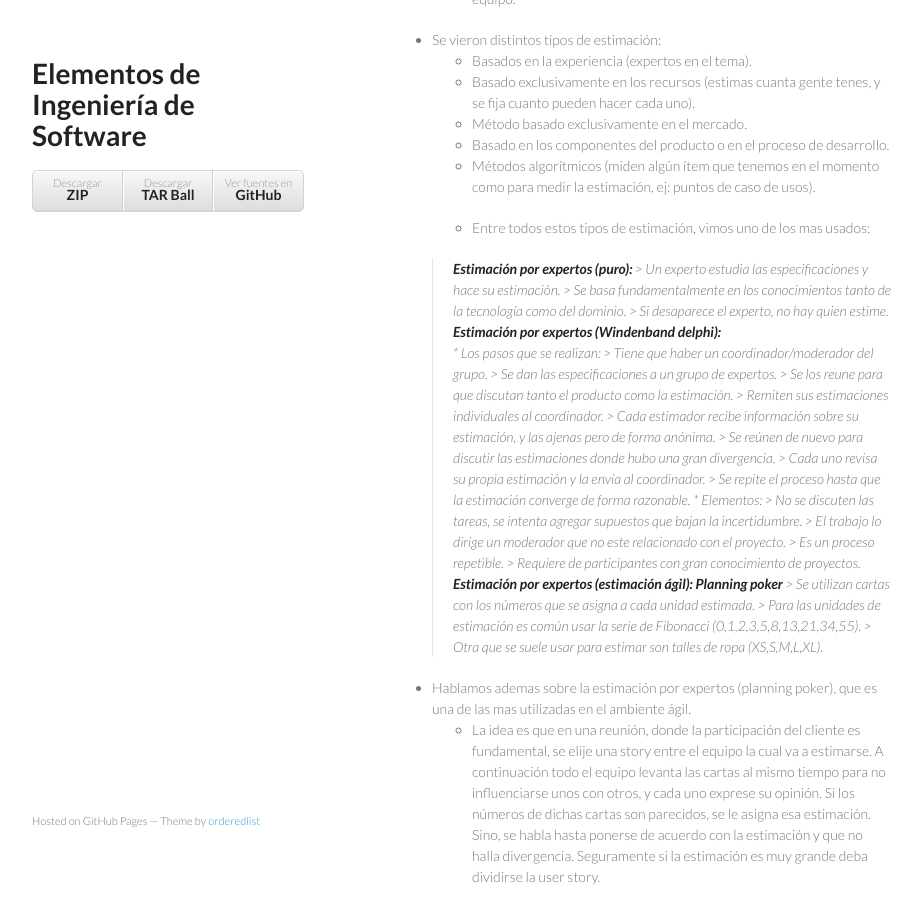
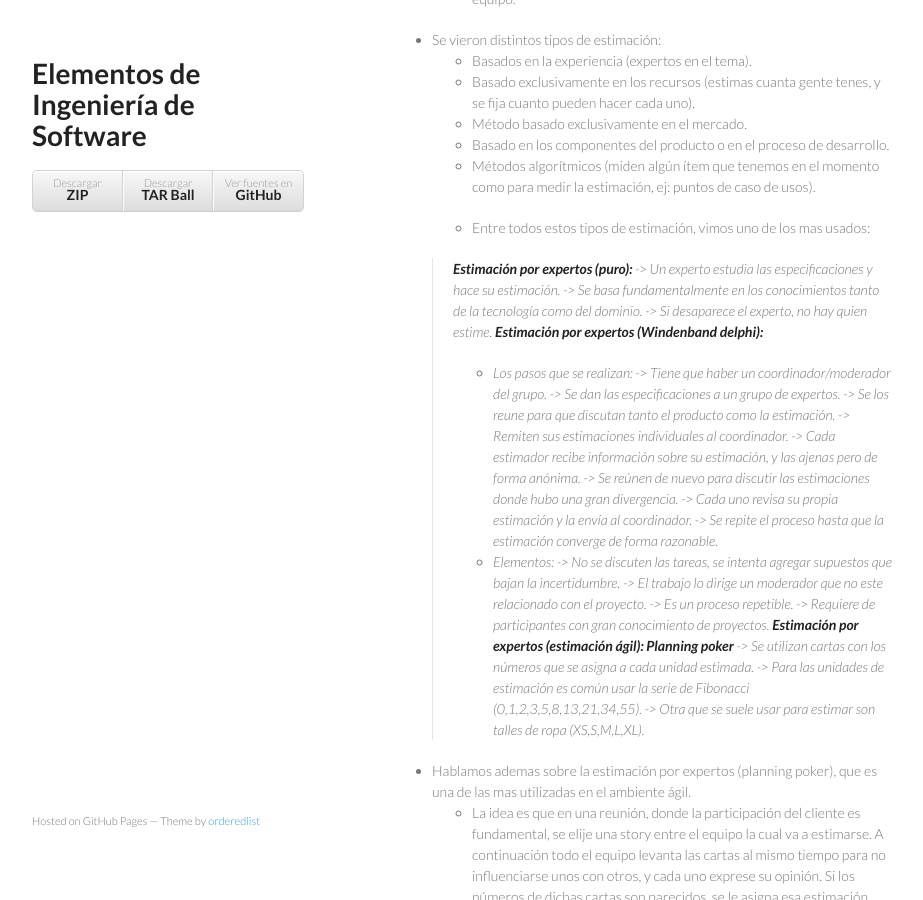
Before and after one commit to SoftwareEngineeringUNQ/bitacora, a Jekyll site: the page built from _posts/2014-10-01-resumen-clase-13.md, in a window 1280 px wide and 900 px high, scrolled down 648 px. Shown: the whole window, without its empty margins (178-1101 px from the left). Built offline with Jekyll 4.4.1, drawn with Linux system fonts in a browser that asks for light colours.

```diff
--- a/_posts/2014-10-01-resumen-clase-13.md
+++ b/_posts/2014-10-01-resumen-clase-13.md
@@ -34,28 +34,28 @@ Por eso lo mejor es aceptar que se va a tener esa incertidumbre y no mentirse a
     * Entre todos estos tipos de estimación, vimos uno de los mas usados:
 
 	>**Estimación por expertos (puro):**
-		> Un experto estudia las especificaciones y hace su estimación.
-		> Se basa fundamentalmente en los conocimientos tanto de la tecnología como del dominio.
-		> Si desaparece el experto, no hay quien estime.
+	-> Un experto estudia las especificaciones y hace su estimación.
+	-> Se basa fundamentalmente en los conocimientos tanto de la tecnología como del dominio.
+	-> Si desaparece el experto, no hay quien estime.
 	>**Estimación por expertos (Windenband delphi):**
-		* *Los pasos que se realizan:*
-		> Tiene que haber un coordinador/moderador del grupo.
-		> Se dan las especificaciones a un grupo de expertos.
-		> Se los reune para que discutan tanto el producto como la estimación.
-		> Remiten sus estimaciones individuales al coordinador.
-		> Cada estimador recibe información sobre su estimación, y las ajenas pero de forma anónima.
-		> Se reúnen de nuevo para discutir las estimaciones donde hubo una gran divergencia.
-		> Cada uno revisa su propia estimación y la envía al coordinador.
-		> Se repite el proceso hasta que la estimación converge de forma razonable.
-		* *Elementos:*
-		> No se discuten las tareas, se intenta agregar supuestos que bajan la incertidumbre.
-		> El trabajo lo dirige un moderador que no este relacionado con el proyecto.
-		> Es un proceso repetible.
-		> Requiere de participantes con gran conocimiento de proyectos.
+	* *Los pasos que se realizan:*
+	-> Tiene que haber un coordinador/moderador del grupo.
+	-> Se dan las especificaciones a un grupo de expertos.
+	-> Se los reune para que discutan tanto el producto como la estimación.
+	-> Remiten sus estimaciones individuales al coordinador.
+	-> Cada estimador recibe información sobre su estimación, y las ajenas pero de forma anónima.
+	-> Se reúnen de nuevo para discutir las estimaciones donde hubo una gran divergencia.
+	-> Cada uno revisa su propia estimación y la envía al coordinador.
+	-> Se repite el proceso hasta que la estimación converge de forma razonable.
+	* *Elementos:*
+	-> No se discuten las tareas, se intenta agregar supuestos que bajan la incertidumbre.
+	-> El trabajo lo dirige un moderador que no este relacionado con el proyecto.
+	-> Es un proceso repetible.
+	-> Requiere de participantes con gran conocimiento de proyectos.
 	>**Estimación por expertos (estimación ágil): Planning poker**
-		> Se utilizan cartas con los números que se asigna a cada unidad estimada.
-		> Para las unidades de estimación es común usar la serie de Fibonacci (0,1,2,3,5,8,13,21,34,55).
-		> Otra que se suele usar para estimar son talles de ropa (XS,S,M,L,XL).
+	-> Se utilizan cartas con los números que se asigna a cada unidad estimada.
+	-> Para las unidades de estimación es común usar la serie de Fibonacci (0,1,2,3,5,8,13,21,34,55).
+	-> Otra que se suele usar para estimar son talles de ropa (XS,S,M,L,XL).
 
 * Hablamos ademas sobre la estimación por expertos (planning poker), que es una de las mas utilizadas en el ambiente ágil.
     * La idea es que en una reunión, donde la participación del cliente es fundamental, se elije una story entre el equipo la cual va a estimarse. A continuación todo el equipo levanta las cartas al mismo tiempo para no influenciarse unos con otros, y cada uno exprese su opinión. Si los números de dichas cartas son parecidos, se le asigna esa estimación. Sino, se habla hasta ponerse de acuerdo con la estimación y que no halla divergencia. Seguramente si la estimación es muy grande deba dividirse la user story.
```
